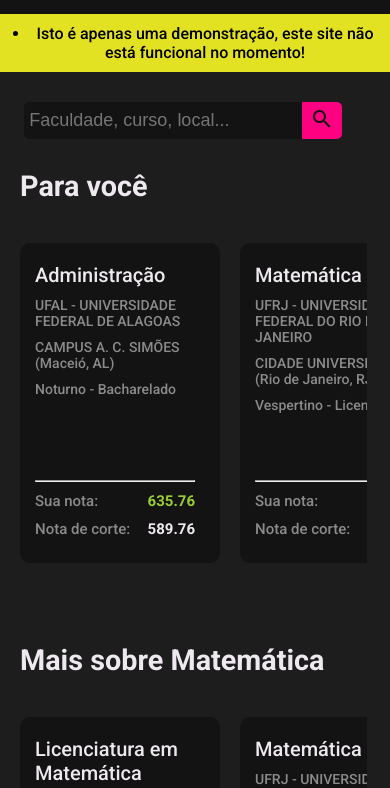
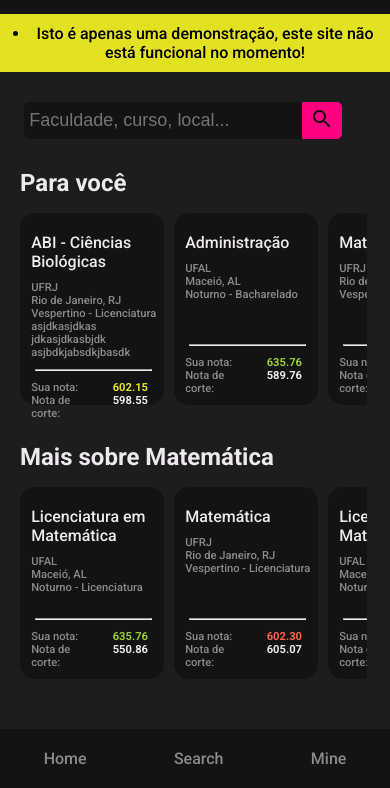
Before and after one commit to mullerich/Facilita, a plain HTML site: page Web/html/plataforma.html in a window 390 px wide. Shown: the part 56-844 px from the top of the page. Drawn offline with Linux system fonts and the light colour scheme.

Commit message:
atualização mobile

```diff
--- a/Web/css/buscador.css
+++ b/Web/css/buscador.css
@@ -70,16 +70,57 @@
     margin-left: 20px;
 }
 
+/* Navigation Bar*/
+
+#bottom-nav {
+    position: fixed;
+    bottom: 0;
+    width: 100%;
+    background-color: var(--cor6);
+    text-align: center;
+    z-index: 100;
+}
+
+#bottom-nav ul {
+    list-style-type: none;
+    overflow: hidden;
+    display: flex;
+    flex-wrap: wrap;
+    justify-content: space-evenly;
+}
+
+#bottom-nav li {
+    float: left;
+    flex-grow: 1;
+}
+
+#bottom-nav a {
+    display: block;
+    color: var(--cor7);
+    text-align: center;
+    padding: 20px 16px;
+    text-decoration: none;
+}
+
+#bottom-nav a:hover {
+    background-color: var(--cor1);
+    color: var(--cor3);
+}
+
+
 
 /* CORPO */
 
 body {
     background-color: var(--cor2);
     font-family: 'Roboto', sans-serif;
-    display: flex;
     flex-direction: column;
     justify-content: space-between;
     height: 100vh;
+}
+
+main {
+    padding-bottom: 80px;
 }
 
 hr {
@@ -122,15 +163,16 @@
 }
 
 h3 {
-    margin-left: 45px;
+    margin-left: 10px;
+    padding-left: 10px;
     color: var(--cor3);
-    font-size: 1.8rem;
+    font-size: 1.5rem;
     font-weight: 700;
-    margin-bottom: 20px;
+    /* margin-bottom: 20px; */
 }
 
 div.topico {
-    padding-bottom: 60px;
+    padding-bottom: 1.4rem;
     max-width: 1130px;
     margin: auto;
 }
@@ -139,23 +181,29 @@
     display: flex;
     align-items: flex-start;
     overflow-x: auto;
-    padding: 20px 0px 20px 35px;
+    padding: 1rem;
     scroll-behavior: smooth;
+    gap: 10px;
 }
 
 div.content-box {
-    margin-right: 20px;
-    width: 200px;
-    height: 320px;
+    /* margin-right: 20px; */
+    width: 9rem;
+    height: 12rem;
     background-color: var(--cor6);
-    border-radius: 10px;
+    border-radius: 15px;
     display: flex;
     justify-content: space-between;
     flex-direction: column;
     transition: 0.5s;
+
 }
 
-div.content-box:hover {
+div.content-box p, span {
+    margin-left: .7rem;
+}
+
+/*div.content-box:hover {
     transform: scale(110%);
 }
 
@@ -173,13 +221,11 @@
 div.content-box span {
     display: block;
     color: var(--cor7);
-    font-size: 14px;
-    margin: 0px 15px;
-    margin-bottom: 10px;
+    font-size: .7rem;
 }
 
 div.content-box span.curso {
-    font-size: 20px;
+    font-size: 1rem;
     padding-top: 20px;
     margin-bottom: 10px;
     font-weight: 500;
@@ -187,21 +233,25 @@
 }
 
 div.aluno-footer {
-    padding: 15px 0px;
-    margin-right: 25px;
-    font-size: 15px;
+    padding: 10px 0px;
+    margin-right: 1rem;
+    font-size: .7rem;
+    z-index: 2;
+}
+
+div.vaga-infos {
+    overflow-y: clip;
+    position: relative;
+    z-index: 1;
+    bottom: 0;
 }
 
 div.aluno-content {
     display: flex;
     justify-content: space-between;
-    margin-bottom: 10px;
 }
 
-div.aluno-content p {
-    margin-left: 15px;
-    display: inline;
-}
+
 
 /* Classificação das notas */
 
@@ -227,7 +277,7 @@
 svg.arrow-right {
     position: absolute;
     right: 0px;
-    margin-top: 150px;
+    margin-top: 5rem;
     padding: 0px 25px;
     z-index: 10;
 }
@@ -235,7 +285,7 @@
 svg.arrow-left {
     position: absolute;
     left: 0px;
-    margin-top: 150px;
+    margin-top: 5rem;
     padding: 0px 25px;
     z-index: 10;
 }
@@ -244,7 +294,7 @@
     cursor: pointer;
     position: absolute;
     left: 0px;
-    height: 320px;
+    height: 12rem;
     width: 100px;
     background-image: linear-gradient(to right, rgba(0,0,0,0.8), rgba(0,0,0,0));
     opacity: 0%;
@@ -256,7 +306,7 @@
     cursor: pointer;
     position: absolute;
     right: 0px;
-    height: 320px;
+    height: 12rem;
     width: 100px;
     background-image: linear-gradient(to left, rgba(0,0,0,0.8), rgba(0,0,0,0));
     opacity: 0%;
--- a/Web/html/plataforma.html
+++ b/Web/html/plataforma.html
@@ -34,6 +34,14 @@
         </aside>
     </div>
 
+    <div id="bottom-nav">
+        <ul>
+            <li><a href="">Home</a></li>
+            <li><a href="">Search</a></li>
+            <li><a href="">Mine</a></li>
+        </ul>
+    </div>
+
     <main>
 
         <div class="pesquisa-bar">
@@ -51,10 +59,34 @@
                     <svg class="arrow-left" xmlns="http://www.w3.org/2000/svg" enable-background="new 0 0 24 24" height="24px" viewBox="0 0 24 24" width="24px" fill="#8b8b8b"><rect fill="none" height="24" width="24"/><g><polygon points="17.77,3.77 16,2 6,12 16,22 17.77,20.23 9.54,12"/></g></svg>
                 </div>
                 <a class="content-box" href="vaga.html"><div class="content-box">
+
+                    <div class="vaga-infos">
+                        <span class="curso">ABI - Ciências Biológicas</span>
+                        <span class="faculdade">UFRJ  </span>
+                        <span>  Rio de Janeiro, RJ</span>
+                        <span>Vespertino - Licenciatura
+                            asjdkasjdkas jdkasjdkasbjdk asjbdkjabsdkjbasdk
+                        </span>
+                    </div>
+                    <div class="aluno-footer">
+                        <hr/>
+                        <div class="aluno-content">
+                            <p>Sua nota: </p>
+                            <p><strong class="situacao-2">602.15</strong></p>
+                        </div>
+                        <div class="aluno-content">
+                            <p>Nota de corte: </p>
+                            <p><strong>598.55</strong></p>
+                        </div>
+                    </div>
+
+                </div></a>
+
+                <a class="content-box" href="vaga.html"><div class="content-box">
                     <div class="vaga-infos">
                         <span class="curso">Administração</span>
-                        <span class="faculdade">UFAL - UNIVERSIDADE FEDERAL DE ALAGOAS</span>
-                        <span>CAMPUS A. C. SIMÕES (Maceió, AL)</span>
+                        <span class="faculdade">UFAL</span>
+                        <span>Maceió, AL</span>
                         <span>Noturno - Bacharelado</span>
                     </div>
                     <div class="aluno-footer">
@@ -72,8 +104,8 @@
                 <a class="content-box" href="vaga.html"><div class="content-box">
                     <div class="vaga-infos">
                         <span class="curso">Matemática</span>
-                        <span class="faculdade">UFRJ - UNIVERSIDADE FEDERAL DO RIO DE JANEIRO</span>
-                        <span>CIDADE UNIVERSITÁRIA (Rio de Janeiro, RJ)</span>
+                        <span class="faculdade">UFRJ</span>
+                        <span>Rio de Janeiro, RJ</span>
                         <span>Vespertino - Licenciatura</span>
                     </div>
                     <div class="aluno-footer">
@@ -91,8 +123,8 @@
                 <a class="content-box" href="vaga.html"><div class="content-box">
                     <div class="vaga-infos">
                         <span class="curso">Administração</span>
-                        <span class="faculdade">UFAL - UNIVERSIDADE FEDERAL DE ALAGOAS</span>
-                        <span>CAMPUS A. C. SIMÕES (Maceió, AL)</span>
+                        <span class="faculdade">UFAL</span>
+                        <span>Maceió, AL</span>
                         <span>Noturno - Bacharelado</span>
                     </div>
                     <div class="aluno-footer">
@@ -110,8 +142,8 @@
                 <a class="content-box" href="vaga.html"><div class="content-box">
                     <div class="vaga-infos">
                         <span class="curso">Matemática</span>
-                        <span class="faculdade">UFRJ - UNIVERSIDADE FEDERAL DO RIO DE JANEIRO</span>
-                        <span>CIDADE UNIVERSITÁRIA (Rio de Janeiro, RJ)</span>
+                        <span class="faculdade">UFRJ  </span>
+                        <span>  Rio de Janeiro, RJ</span>
                         <span>Vespertino - Licenciatura</span>
                     </div>
                     <div class="aluno-footer">
@@ -126,25 +158,7 @@
                         </div>
                     </div>
                 </div></a>
-                <a class="content-box" href="vaga.html"><div class="content-box">
-                    <div class="vaga-infos">
-                        <span class="curso">ABI - Ciências Biológicas</span>
-                        <span class="faculdade">UFRJ - UNIVERSIDADE FEDERAL DO RIO DE JANEIRO</span>
-                        <span>CIDADE UNIVERSITÁRIA (Rio de Janeiro, RJ)</span>
-                        <span>Vespertino - Licenciatura</span>
-                    </div>
-                    <div class="aluno-footer">
-                        <hr/>
-                        <div class="aluno-content">
-                            <p>Sua nota: </p>
-                            <p><strong class="situacao-2">602.15</strong></p>
-                        </div>
-                        <div class="aluno-content">
-                            <p>Nota de corte: </p>
-                            <p><strong>598.55</strong></p>
-                        </div>
-                    </div>
-                </div></a>
+
                 <div class="shadow-right">
                     <svg class="arrow-right" xmlns="http://www.w3.org/2000/svg" enable-background="new 0 0 24 24" height="24px" viewBox="0 0 24 24" width="24px" fill="#8b8b8b"><g><path d="M0,0h24v24H0V0z" fill="none"/></g><g><polygon points="6.23,20.23 8,22 18,12 8,2 6.23,3.77 14.46,12"/></g></svg>
                 </div>
@@ -164,8 +178,8 @@
                 <a class="content-box" href="vaga.html"><div class="content-box">
                     <div class="vaga-infos">
                         <span class="curso">Licenciatura em Matemática</span>
-                        <span class="faculdade">UFAL - UNIVERSIDADE FEDERAL DE ALAGOAS</span>
-                        <span>CAMPUS A. C. SIMÕES (Maceió, AL)</span>
+                        <span class="faculdade">UFAL</span>
+                        <span>Maceió, AL</span>
                         <span>Noturno - Licenciatura</span>
                     </div>
                     <div class="aluno-footer">
@@ -183,8 +197,8 @@
                 <a class="content-box" href="vaga.html"><div class="content-box">
                     <div class="vaga-infos">
                         <span class="curso">Matemática</span>
-                        <span class="faculdade">UFRJ - UNIVERSIDADE FEDERAL DO RIO DE JANEIRO</span>
-                        <span>CIDADE UNIVERSITÁRIA (Rio de Janeiro, RJ)</span>
+                        <span class="faculdade">UFRJ  </span>
+                        <span>  Rio de Janeiro, RJ</span>
                         <span>Vespertino - Licenciatura</span>
                     </div>
                     <div class="aluno-footer">
@@ -202,8 +216,8 @@
                 <a class="content-box" href="vaga.html"><div class="content-box">
                     <div class="vaga-infos">
                         <span class="curso">Licenciatura em Matemática</span>
-                        <span class="faculdade">UFAL - UNIVERSIDADE FEDERAL DE ALAGOAS</span>
-                        <span>CAMPUS A. C. SIMÕES (Maceió, AL)</span>
+                        <span class="faculdade">UFAL</span>
+                        <span>Maceió, AL</span>
                         <span>Noturno - Licenciatura</span>
                     </div>
                     <div class="aluno-footer">
@@ -221,8 +235,8 @@
                 <a class="content-box" href="vaga.html"><div class="content-box">
                     <div class="vaga-infos">
                         <span class="curso">Matemática</span>
-                        <span class="faculdade">UFRJ - UNIVERSIDADE FEDERAL DO RIO DE JANEIRO</span>
-                        <span>CIDADE UNIVERSITÁRIA (Rio de Janeiro, RJ)</span>
+                        <span class="faculdade">UFRJ  </span>
+                        <span>  Rio de Janeiro, RJ</span>
                         <span>Vespertino - Licenciatura</span>
                     </div>
                     <div class="aluno-footer">
@@ -240,8 +254,8 @@
                 <a class="content-box" href="vaga.html"><div class="content-box">
                     <div class="vaga-infos">
                         <span class="curso">ABI - Matemática</span>
-                        <span class="faculdade">UFRJ - UNIVERSIDADE FEDERAL DO RIO DE JANEIRO</span>
-                        <span>CIDADE UNIVERSITÁRIA (Rio de Janeiro, RJ)</span>
+                        <span class="faculdade">UFRJ  </span>
+                        <span>  Rio de Janeiro, RJ</span>
                         <span>Vespertino - Licenciatura</span>
                     </div>
                     <div class="aluno-footer">
@@ -249,7 +263,7 @@
                         <div class="aluno-content">
                             <p>Sua nota: </p>
                             <p><strong class="situacao-2">602.15</strong></p>
-                        </div>
+                        </div>\Web\html\vaga.html
                         <div class="aluno-content">
                             <p>Nota de corte: </p>
                             <p><strong>598.55</strong></p>
@@ -259,8 +273,5 @@
             </div>
         </div>
     </main>
-    <footer>
-        <p>Facilita&reg;</p>
-    </footer>
-    <script src="../js/buscador.js"></script>
+   <script src="../js/buscador.js"></script>
 </body>
```
